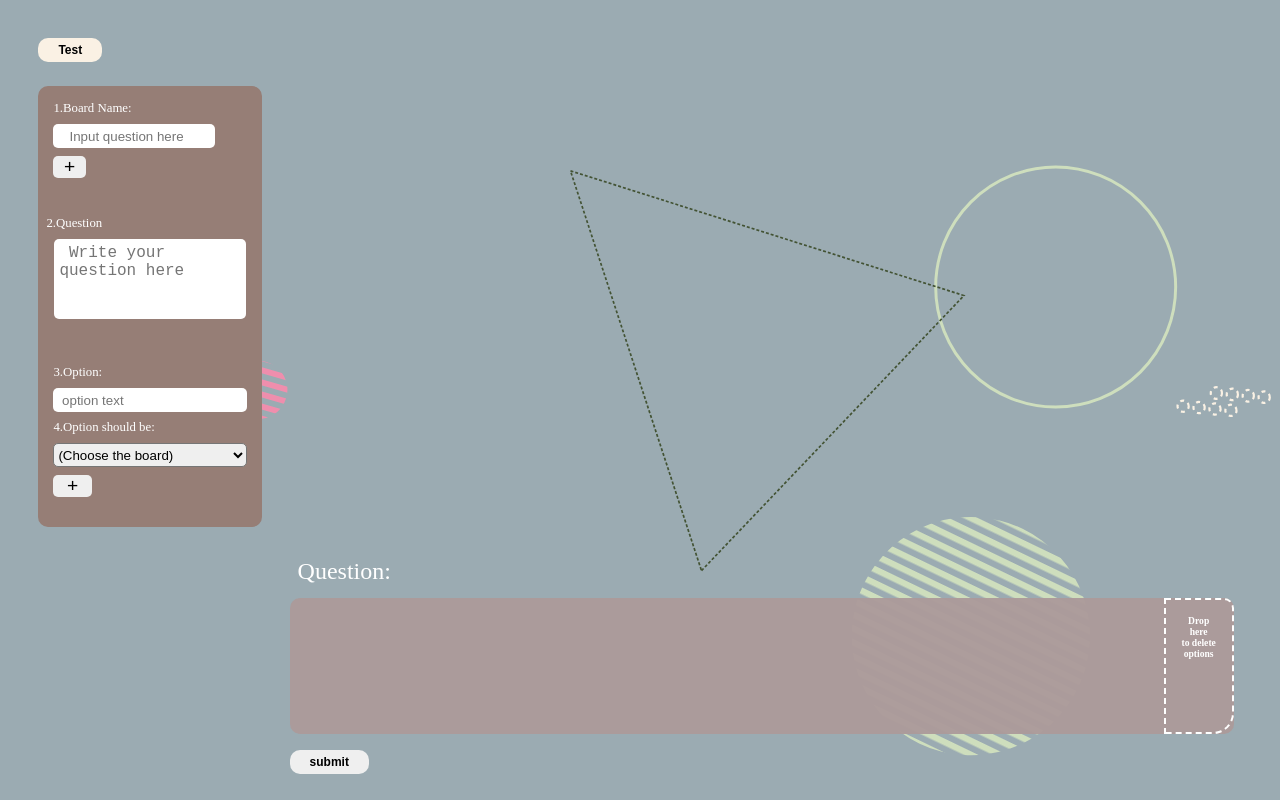
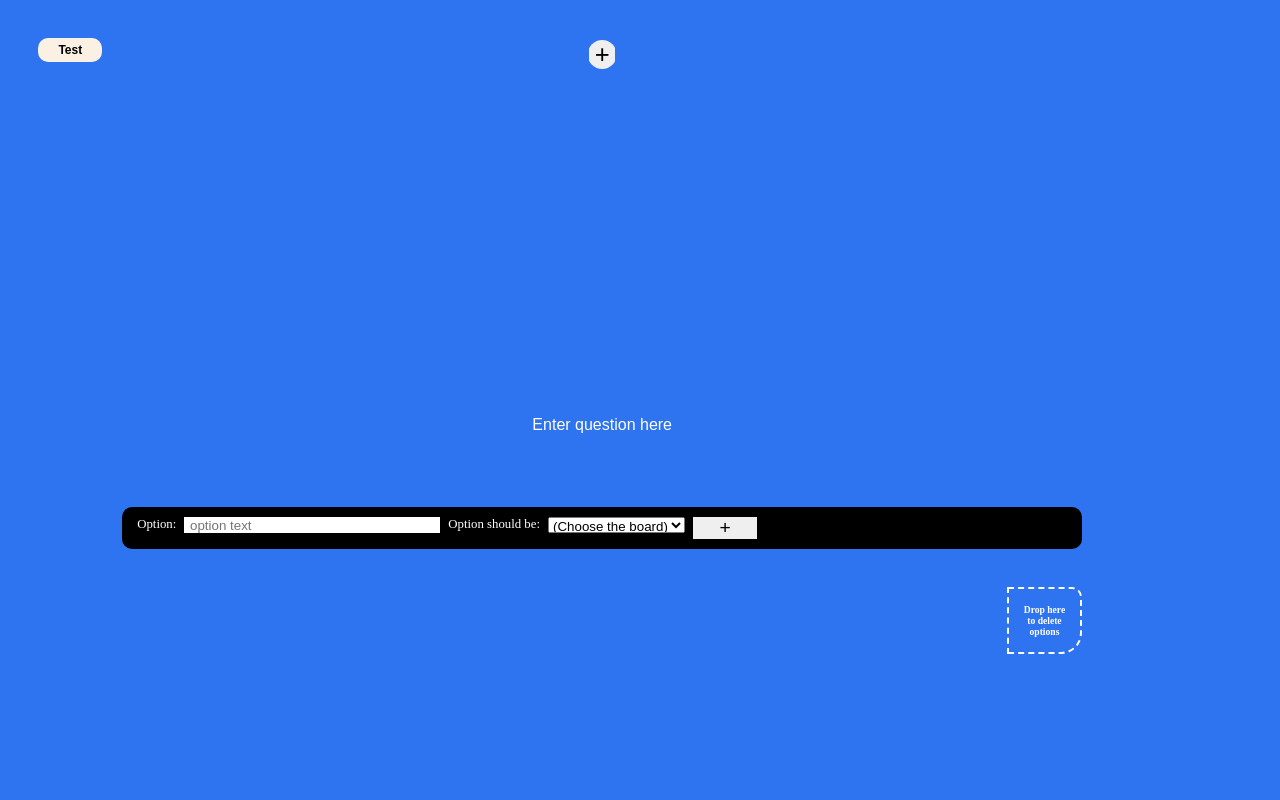
Before and after one commit to mixzq/Drag-andDrop-react-dnd-, a React (Vite) app: page / in a window 1280 px wide. Built offline with nearby package versions, Linux system fonts and the light colour scheme.

Commit message:
improve editButton and some layout

```diff
--- a/src/App.css
+++ b/src/App.css
@@ -7,16 +7,16 @@
 body {
   z-index: -9;
   background-color: var(--primary-color);
-  background-image: url("/public/1.svg");
+  /* background-image: url("/public/5.svg"); */
 }
 
 :root {
   --border-radius: 10px;
 
-  --primary-color: rgb(68, 80, 105);
+  --primary-color: #2e73ef;
   --secondary-color: rgb(37, 43, 72);
   --optionsBoard-color: rgba(91, 154, 139, 0.9);
-  --editor-color: rgb(186, 174, 88);
+  --editor-color: rgb(0, 0, 0);
 
   /* ------------------ */
   /* --primary-color: rgb(179, 196, 158);
@@ -25,10 +25,10 @@ body {
   --editor-color: rgb(67, 83, 52); */
 
   /* ------------------ */
-  --primary-color: rgb(155, 171, 184);
+  /* --primary-color: rgb(155, 171, 184);
   --secondary-color: rgba(215, 192, 174, 0.9);
   --optionsBoard-color: rgba(172, 154, 154, 0.95);
-  --editor-color: rgb(150, 126, 118);
+  --editor-color: rgb(150, 126, 118); */
 }
 
 button:hover {
--- a/src/App.jsx
+++ b/src/App.jsx
@@ -9,6 +9,8 @@ import OptionMaker from "./components/OptionMaker";
 import OptionZone from "./components/OptionZone";
 import QestionMaker from "./components/QestionMaker";
 import DeleteZone from "./components/DeleteZone";
+import { v4 as uuidv4 } from "uuid";
+import EditableText from "./components/EditableText";
 
 function App() {
   //------adding board----''name -text
@@ -19,51 +21,30 @@ function App() {
 
   const addDropzone = (name) => {
     //adding ---
-    const newDropzone = { name };
+    const newDropzone = { id: uuidv4(), name };
     setDropzones([...dropzones, newDropzone]);
   };
 
-  const removeDropzone = (name) => {
-    setDropzones(dropzones.filter((dropzone) => dropzone.name !== name));
+  const updateDropzoneById = (id, newValue) => {
+    const updatedDropzones = dropzones.map((dropzone) => {
+      if (dropzone.id === id) {
+        return { ...dropzone, name: newValue };
+      }
+      return dropzone;
+    });
+    setDropzones(updatedDropzones);
+  };
+
+  const removeDropzone = (id) => {
+    setDropzones(dropzones.filter((dropzone) => dropzone.id !== id));
+    const newDropzones = [...dropzones];
+    newDropzones.splice(index, 1);
+    setDropzones(newDropzones);
   }; ////------delete dropzone----
 
   //--------------
   //--------create items-------
-  const [items, setItems] = useState([
-    [
-      //-----catg: -> set option at origianl place ------
-      {
-        id: 1,
-        name: "Manchester United",
-        catg: "Options",
-        group: "European Football Clubs",
-      },
-      {
-        id: 2,
-        name: "Brazil",
-        catg: "Options",
-        group: "World Cup Winning Nations",
-      },
-      {
-        id: 3,
-        name: "FC Barcelona",
-        catg: "Options",
-        group: "European Football Clubs",
-      },
-      {
-        id: 4,
-        name: "France",
-        catg: "Options",
-        group: "World Cup Winning Nations",
-      },
-      {
-        id: 5,
-        name: "Germany",
-        catg: "Options",
-        group: "World Cup Winning Nations",
-      },
-    ],
-  ]);
+  const [items, setItems] = useState([]);
   //------delete option(item)----
   const handleDeletexxx = (id) => {
     setItems(items.filter((item) => item.id !== id));
@@ -112,9 +93,12 @@ function App() {
   const checkAnswer = (anwserNeedToCheck) => {
     const checkedAnwser = anwserNeedToCheck.map((e) => {
       let points = 0;
+
       if (e.catg === e.group) {
         points++;
         return { ...e, color: "#dbf9b7" };
+      } else if (e.catg === "Options") {
+        return { ...e };
       }
       return { ...e, color: "pink" };
     });
@@ -148,9 +132,19 @@ function App() {
     setShowing(!showing);
   };
 
+  const removeColorAttribute = () => {
+    const newItems = items.map((item) => {
+      const { color, ...rest } = item;
+      return rest;
+    });
+
+    setItems(newItems);
+  };
+
   const editButtondandle = () => {
     ShowToggle();
     butttonTextSwitch();
+    removeColorAttribute();
   };
 
   //-----
@@ -174,12 +168,43 @@ function App() {
     <DndProvider backend={HTML5Backend}>
       <BoardStyle>
         <div className="app-container">
-          {console.log(items)}
-          {console.log(dropzones, boardName)}
           <div className="quizMaker-zone">
             <button className="edit-button" onClick={editButtondandle}>
               {testButton ? "Test" : "Edit"}
             </button>
+          </div>
+
+          <div className="quiz">
+            {console.log(dropzones)}
+            <div className="board">
+              {dropzones.map((dropzone) => (
+                <div className="boardUnit" key={dropzone.id}>
+                  <Dropzone
+                    catg={dropzone.name}
+                    items={items}
+                    handleDrop={handleDrop}
+                    boardName={dropzone.name}
+                    removeDropzone={removeDropzone}
+                    showing={showing}
+                    board={boardName}
+                    setBoard={setBoardName}
+                    addDropzone={addDropzone}
+                    key={dropzone.id}
+                    id={dropzone.id}
+                    updateDropzoneById={updateDropzoneById}
+                  />
+                </div>
+              ))}
+              <BoardMaker
+                board={boardName}
+                setBoard={setBoardName}
+                addDropzone={addDropzone}
+              />
+            </div>
+
+            <div className="question">
+              <EditableText initialText="Enter question here" />
+            </div>
             <div
               className="quizMaker"
               style={{
@@ -188,43 +213,14 @@ function App() {
                 borderRadius: "var(--border-radius)",
               }}
             >
-              <BoardMaker
-                board={boardName}
-                setBoard={setBoardName}
-                addNewBoard={addDropzone}
-              />
-              <div className="question_maker">
-                <QestionMaker question={question} setQuestion={setQuestion} />
-              </div>
-
               <OptionMaker
                 dropzones={dropzones}
                 items={items}
                 setItems={setItems}
               />
             </div>
-          </div>
-
-          <div className="quiz">
-            <div className="board">
-              {dropzones.map((dropzone, index) => (
-                <div className="boardUnit" key={index}>
-                  <Dropzone
-                    catg={dropzone.name}
-                    items={items}
-                    handleDrop={handleDrop}
-                    boardName={dropzone.name}
-                    removeDropzone={removeDropzone}
-                    showing={showing}
-                  />
-                </div>
-              ))}
-            </div>
 
             <div className="options">
-              <div className="question">
-                Question: <span>{question}</span>
-              </div>
               <div className="option_delete-zone">
                 <div className="option-zone">
                   <OptionZone
@@ -241,7 +237,14 @@ function App() {
                   />
                 </div>
               </div>
-              <button onClick={updatDate} className="submit-button">
+              <button
+                onClick={updatDate}
+                className="submit-button"
+                style={{
+                  opacity: showing ? "0" : "1",
+                  pointerEvents: showing ? "none" : "auto",
+                }}
+              >
                 submit
               </button>
             </div>
@@ -270,7 +273,7 @@ const BoardStyle = styled.div`
       height: 55vh;
       width: 100%;
       display: flex;
-      justify-content: start;
+      justify-content: center;
       flex-wrap: wrap;
       gap: 20px;
     }
@@ -281,10 +284,11 @@ const BoardStyle = styled.div`
 
   .option_delete-zone {
     height: 80%;
-    background-color: var(--optionsBoard-color);
+    /* border: 1px solid #ffffff; */
+
     width: 100%;
     display: flex;
-    border-radius: var(--border-radius);
+    flex-direction: column;
 
     .option-zone {
       width: 100%;
@@ -293,7 +297,7 @@ const BoardStyle = styled.div`
 
   .options {
     display: flex;
-    padding: 1vh;
+
     /* position: absolute; */
     align-items: start;
     flex-direction: column;
@@ -301,7 +305,7 @@ const BoardStyle = styled.div`
     width: 75vw;
     min-width: 30vw;
     min-height: 10vh;
-    height: 30vh;
+    height: 35vh;
 
     border-radius: 20px;
     justify-content: space-between;
@@ -316,6 +320,8 @@ const BoardStyle = styled.div`
   }
 
   .optionzone {
+    display: flex;
+    justify-content: center;
     padding: 1.5vw;
     display: flex;
     height: 100%;
@@ -329,13 +335,17 @@ const BoardStyle = styled.div`
     color: #ffffff;
   }
   .question {
+    height: 15vh;
+    width: 100%;
+    background-color: var(--questionBoard-color);
     border-radius: var(--border-radius);
-    width: auto;
-    padding: 1vh;
-    font-size: 1.5rem;
-    height: 25%;
+    display: flex;
+    border-radius: var(--border-radius);
+
     color: #ffffff;
     padding-bottom: 1.5vh;
+    width: 100%;
+    justify-content: center;
   }
 
   .quizMaker-zone {
@@ -343,12 +353,7 @@ const BoardStyle = styled.div`
     display: flex;
     flex-direction: column;
   }
-  .quizmaker {
-    transition: ease-in-out 0.5s;
-    height: 50vh;
-    background-color: #467d7d;
-    /* background-color: var(--secondary-color); */
-  }
+
   .edit-button {
     text-align: center;
     padding: 5px 20px;
--- a/src/components/BoardMaker.jsx
+++ b/src/components/BoardMaker.jsx
@@ -2,37 +2,17 @@ import React from "react";
 import styled from "styled-components";
 import { useState } from "react";
 
-function BoardMaker({ board, setBoard, addNewBoard }) {
-  //------adding board
-  const [inputValue, setInputValue] = useState("");
-
-  // const [array, setArray] = useState([]);
-  const handleInputChange = (e) => {
-    setInputValue(e.target.value);
-  };
+function BoardMaker({ addDropzone }) {
   const handleButtonClick = () => {
-    setBoard([...board, inputValue]);
-    setInputValue("");
-    addNewBoard(inputValue);
+    addDropzone();
   };
 
   return (
     <Boardmaker>
-      <div className="boardmaker">
-        <div className="Makerboard">
-          1.Board Name:
-          <input
-            type="text"
-            placeholder="   Input question here"
-            value={inputValue}
-            onChange={handleInputChange}
-          />
-          <div className="bottons">
-            <button className="pluss" onClick={handleButtonClick}>
-              +
-            </button>
-          </div>
-        </div>
+      <div className="bottons">
+        <button className="pluss" onClick={handleButtonClick}>
+          +
+        </button>
       </div>
     </Boardmaker>
   );
@@ -40,36 +20,20 @@ function BoardMaker({ board, setBoard, addNewBoard }) {
 
 export default BoardMaker;
 const Boardmaker = styled.div`
-  .boardmaker {
-    width: 15vw;
-  }
-
   .bottons {
+    width: 2vw;
+    height: 4vh;
     display: flex;
     gap: 1vw;
     button {
+      clip-path: circle(50% at 50% 50%);
+      padding: px;
       cursor: pointer;
-      font-size: 1.5vw;
+      font-size: 2vw;
       border: none;
-      border-radius: 5px;
+      border-radius: 2px;
 
-      width: 20%;
-    }
-  }
-  .Makerboard {
-    color: #ffffff;
-    font-size: 1vw;
-
-    /* border-bottom: 4px dashed #ffffff; */
-    display: flex;
-    flex-direction: column;
-    gap: 1vh;
-    padding: 15px 15px 30px 15px;
-    input {
-      padding: 5px;
-      border: none;
-      border-radius: 5px;
-      height: 3vh;
+      width: 100%;
     }
   }
 `;
--- a/src/components/DraggableItem.jsx
+++ b/src/components/DraggableItem.jsx
@@ -24,13 +24,13 @@ function DraggableItem({ item, color }) {
 export default DraggableItem;
 const ItemStyle = styled.div`
   .draggable-item {
-    color: #333333;
+    color: #000000;
     font-size: 1vw;
     padding: 0.5vh 0.5vw;
     margin-bottom: 10px;
     cursor: grab;
     border-radius: var(--border-radius);
-    background-color: #fffefc;
+    background-color: #ffffff;
     transition: transform 0.2s ease, box-shadow 0.2s ease;
   }
 
--- a/src/components/Dropzone.jsx
+++ b/src/components/Dropzone.jsx
@@ -1,5 +1,5 @@
 import React from "react";
-import { useEffect } from "react";
+import { useEffect, useState } from "react";
 import { useDrop } from "react-dnd";
 import DraggableItem from "./DraggableItem";
 import styled from "styled-components";
@@ -8,9 +8,13 @@ function Dropzone({
   catg,
   items,
   handleDrop,
-  boardName,
+
   removeDropzone,
   showing,
+
+  updateDropzoneById,
+  id,
+  key,
 }) {
   const [{ isOver }, drop] = useDrop({
     accept: "ITEM",
@@ -23,19 +27,42 @@ function Dropzone({
   };
 
   const filteredItems = items.filter((item) => item.catg === catg);
+  //----------board maker part----
+  const [inputValue, setInputValue] = useState("");
+  // console.log(inputValue);
+  // const handleInputChange = (e) => {
+  //   const newInputValue = e.target.value;
+
+  //   addDropzone(newInputValue);
+  //   setInputValue(newInputValue);
+  // };
+
+  const handleInputChange = (e) => {
+    const newInputValue = e.target.value;
+    updateDropzoneById(id, newInputValue); // 使用传入的 id 和新的 inputValue 更新
+    setInputValue(newInputValue); // 如果还需要保持局部状态
+  };
 
   return (
     <DropzoneStyle>
+      {console.log(items)}
+      {console.log(filteredItems)}
+
       <div ref={drop} className="dropzone" style={styled}>
         <div className="title-part">
           <a
-            onClick={() => removeDropzone(boardName)}
+            onClick={() => removeDropzone(id)}
             style={{ display: showing ? "block" : "none" }}
           >
             +
           </a>
 
-          <div className="title">{boardName}</div>
+          <input
+            type="text"
+            placeholder="   Input question here"
+            // value={inputValue}
+            onChange={handleInputChange}
+          />
         </div>
         <div className="dropitem">
           {filteredItems.map((item) => (
@@ -54,7 +81,7 @@ const DropzoneStyle = styled.div`
     width: auto;
     min-width: 15vw;
     max-width: 40w;
-    border-radius: 20px;
+    border-radius: 5px;
     transition: background-color 0.3s ease;
     box-shadow: 0 0 15px rgba(0, 0, 0, 0.1);
     flex-direction: column;
@@ -75,11 +102,13 @@ const DropzoneStyle = styled.div`
   }
 
   .title-part {
-    padding: 0.5vw;
+    text-align: center;
+    padding: 0.5rem 1rem;
+
     display: flex;
-    border-radius: 20px 20px 0px 0px;
-    -webkit-border-radius: 20px 20px 0px 0px;
-    -moz-border-radius: 20px 20px 0px 0px;
+    border-radius: 5px 5px 0px 0px;
+    -webkit-border-radius: 5px 5px 0px 0px;
+    -moz-border-radius: 5px 5px 0px 0px;
     background-color: var(--secondary-color);
     width: 100%;
   }
--- /dev/null
+++ b/src/components/EditableText.jsx
@@ -0,0 +1,98 @@
+import React, { useState } from "react";
+import styled from "styled-components";
+
+const EditableText = ({ initialText }) => {
+  const [isEditing, setIsEditing] = useState(false);
+  const [text, setText] = useState(initialText);
+
+  const handleClick = () => {
+    setIsEditing(true);
+  };
+
+  const handleBlur = () => {
+    setIsEditing(false);
+  };
+
+  const handleChange = (e) => {
+    setText(e.target.value);
+  };
+
+  //--------CSS-------------
+
+  return (
+    <EditableTextStyle>
+      <div className="EditableText">
+        {isEditing ? (
+          <textarea
+            type="text"
+            onBlur={handleBlur}
+            onChange={handleChange}
+            value={text}
+          />
+        ) : (
+          <div className="display-text" onClick={handleClick}>
+            <div className="textPart">{text}</div>
+          </div>
+        )}
+      </div>
+    </EditableTextStyle>
+  );
+};
+
+export default EditableText;
+const EditableTextStyle = styled.div`
+  .EditableText {
+    display: flex;
+    justify-content: center;
+    align-items: center;
+    font-family: Arial, sans-serif;
+  }
+  textarea {
+    display: flex;
+    justify-content: center;
+    align-items: center;
+    width: 70vw;
+    height: 8vh;
+    color: white;
+    cursor: text;
+    padding: 10px;
+    font-size: 2vh;
+    background-color: transparent;
+    resize: none;
+    /* Webkit 浏览器的滚动条样式 */
+    ::-webkit-scrollbar {
+      width: 12px;
+    }
+    ::-webkit-scrollbar-thumb {
+      background-color: darkgrey;
+      outline: 1px solid slategrey;
+    }
+    ::-webkit-scrollbar-thumb:hover {
+      background: #7b7b7b;
+    }
+    ::-webkit-scrollbar-track {
+      background: lightgrey;
+    }
+
+    /* Firefox 的滚动条样式 */
+    scrollbar-width: thin;
+    scrollbar-color: darkgrey lightgrey;
+  }
+
+  .display-text {
+    text-align: center;
+    width: 70vw;
+    cursor: pointer;
+    padding: 10px;
+    font-size: 2vh;
+    color: white;
+    height: 5vh;
+    display: flex;
+    justify-content: center;
+    align-items: center; //
+  }
+  .display-text:hover {
+    background-color: #77e9b429;
+    border: 1px solid #c5f2dd29;
+  }
+`;
--- a/src/components/OptionMaker.jsx
+++ b/src/components/OptionMaker.jsx
@@ -36,9 +36,8 @@ function OptionMaker({ dropzones, items, setItems }) {
 
   //-----------itesm creating---------------------
 
-  const itemsssCreater = (name, group, id) => {
+  const itemsssCreater = (name, group) => {
     return {
-      id: id,
       name: name,
       catg: "Options", //options start place
       group: group,
@@ -53,8 +52,8 @@ function OptionMaker({ dropzones, items, setItems }) {
     }
 
     //------id uuid----
-    var uuid = uuidv4();
-    const newItem = itemsssCreater(optionNameInput, optionBoardInput, uuid);
+
+    const newItem = itemsssCreater(optionNameInput, optionBoardInput);
     setItems([...items, newItem]);
     setOptionNameInput("");
     setoptionBoardInput("");
@@ -64,7 +63,7 @@ function OptionMaker({ dropzones, items, setItems }) {
     <OptionCreatorStyle>
       <div className="optionmaker">
         <div className="optionBoard">
-          <p>3.Option:</p>
+          <p>Option:</p>
           {console.log(optionNameInput, optionBoardInput)}
 
           <input
@@ -73,9 +72,9 @@ function OptionMaker({ dropzones, items, setItems }) {
             onChange={handleNameInputChange}
             value={optionNameInput}
           />
-          <p>4.Option should be:</p>
+          <p>Option should be:</p>
           <select
-            class="dropdown"
+            className="dropdown"
             onChange={boardInputChange}
             value={optionBoardInput}
           >
@@ -94,7 +93,9 @@ function OptionMaker({ dropzones, items, setItems }) {
               +
             </button>
             {showError && (
-              <span className="error">please fill up all the files </span>
+              <span className="error">
+                Please make sure you have filled in all the files !!{" "}
+              </span>
             )}
           </div>
         </div>
@@ -106,50 +107,52 @@ function OptionMaker({ dropzones, items, setItems }) {
 export default OptionMaker;
 const OptionCreatorStyle = styled.div`
   .optionmaker {
-    /* position: absolute;
-    bottom: 12vh;
-    width: 15vw; */
   }
 
   .error {
+    display: flex;
+    align-items: center;
+    width: 20vw;
     font-size: 1vh;
     font-style: italic;
-    color: #ff6f6f;
+    color: #ffffff;
   }
 
   .bottons {
     display: flex;
     gap: 1vw;
     .pluss {
+      width: 5vw;
       cursor: pointer;
       font-size: 1.5vw;
       border: none;
-      border-radius: 5px;
-
-      width: 20%;
     }
   }
 
   .optionBoard {
+    width: 100%;
     color: #ffffff;
     font-size: 1vw;
 
-    /* border-bottom: 4px dashed #ffffff;
-    border-top: 4px dashed #ffffff; */
     display: flex;
-    flex-direction: column;
     gap: 1vh;
-    padding: 30px 15px 30px 15px;
+    padding: 10px 15px 10px 15px;
     input {
-      padding: 5px;
+      width: 20vw;
+      padding: 2px;
       border: none;
-      border-radius: 5px;
-      height: 3vh;
+
+      height: 2vh;
     }
   }
+
+  p {
+    display: block;
+  }
+
   .dropdown {
-    height: 3vh;
-    border-radius: 5px;
+    height: 2vh;
+
     option {
       font-weight: 800;
     }
```
Also changed, not shown: src/components/InputLine.jsx (added, +54 -0 lines).
